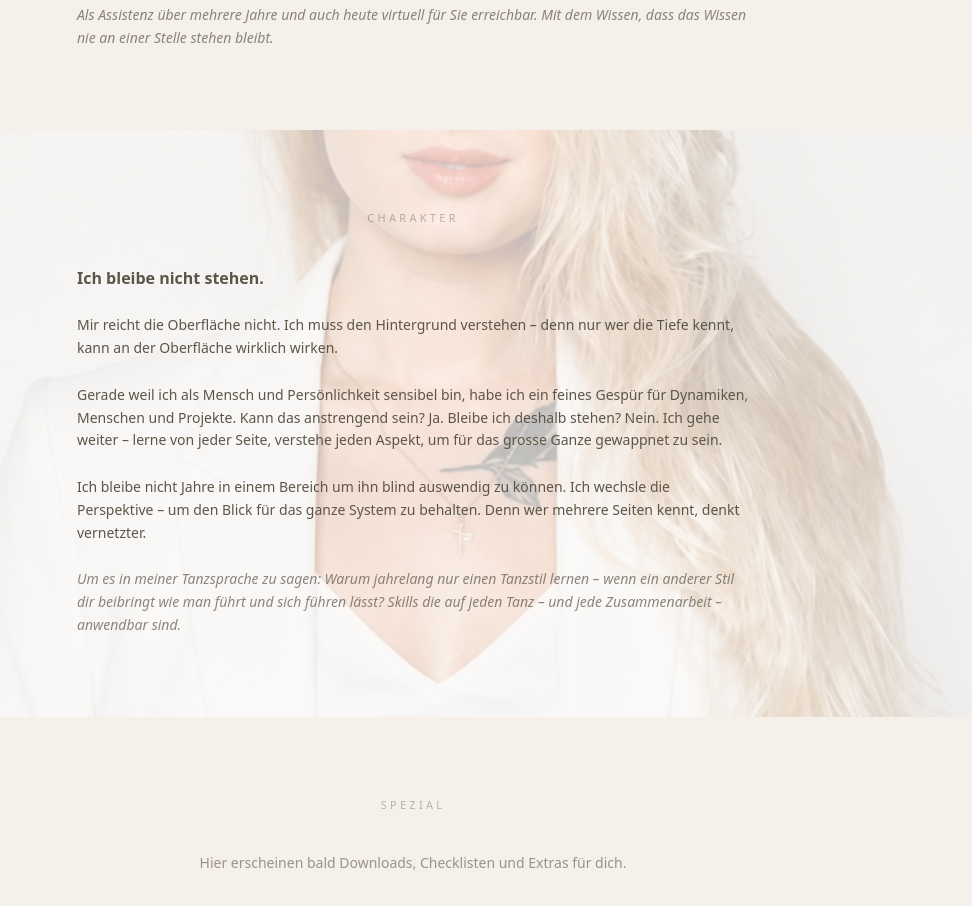
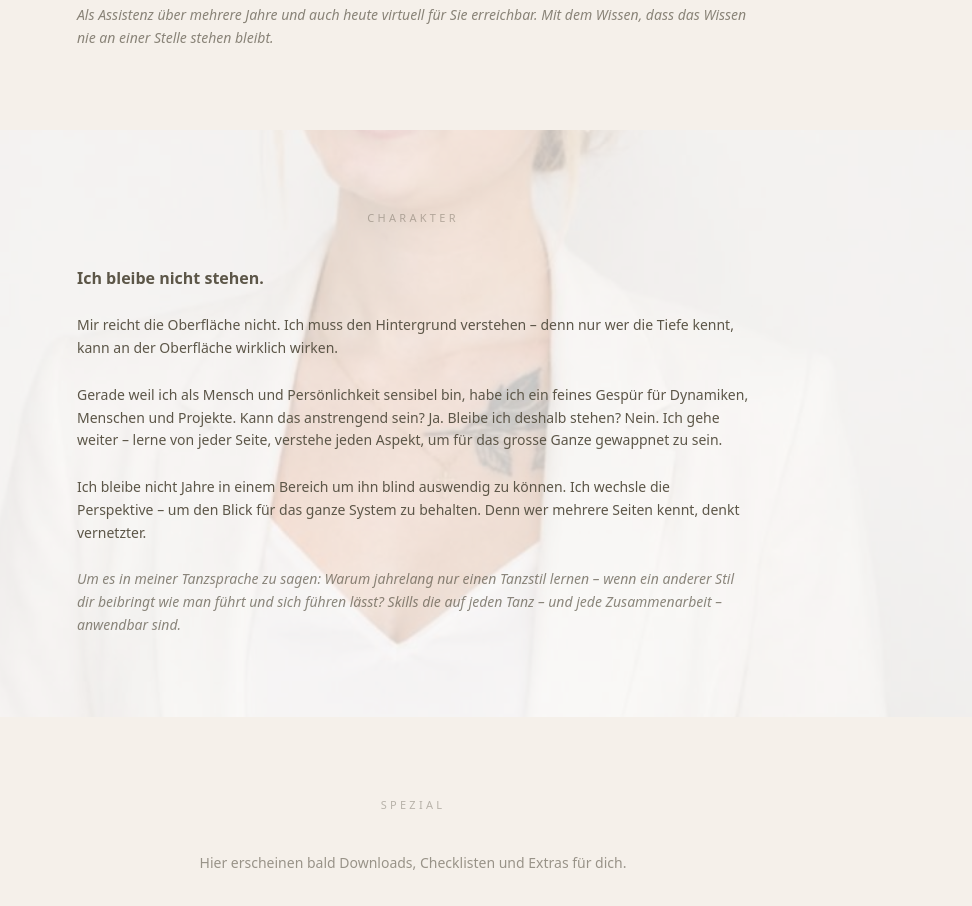
Before and after one commit to StefaniaMaDolak/stefania-dolak-charactercard, a Next.js app: page / in a window 1280 px wide. Shown: the part 3580-4486 px from the top of the page, without its empty margins (227-1199 px from the left). Built offline with nearby package versions, Linux system fonts and the light colour scheme.

Commit message:
Charakter-Hintergrund: Neues professionelles Bild

```diff
--- a/src/app/page.tsx
+++ b/src/app/page.tsx
@@ -371,7 +371,7 @@ export default function Home() {
         <div
           className="absolute inset-0 bg-cover bg-center"
           style={{
-            backgroundImage: "url(/portrait.png)",
+            backgroundImage: "url(/portrait.jpg)",
             opacity: 0.5
           }}
         />
```
Also changed, not shown: public/portrait.jpg (added), public/portrait.png (deleted).
